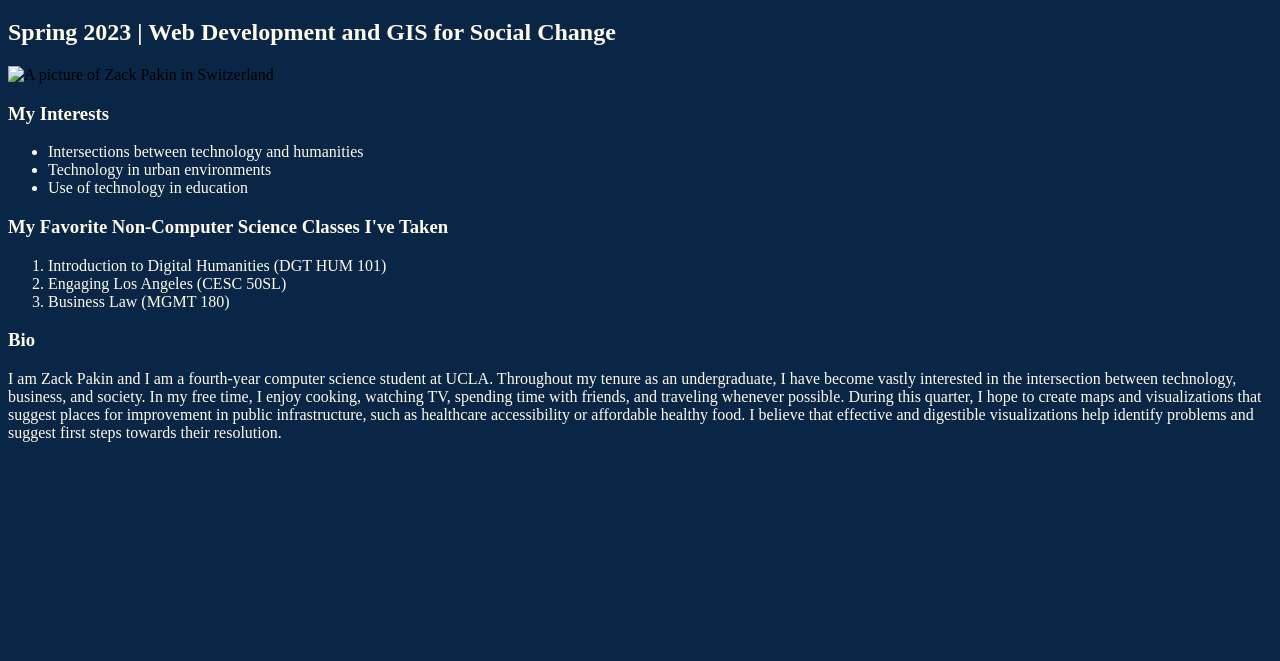
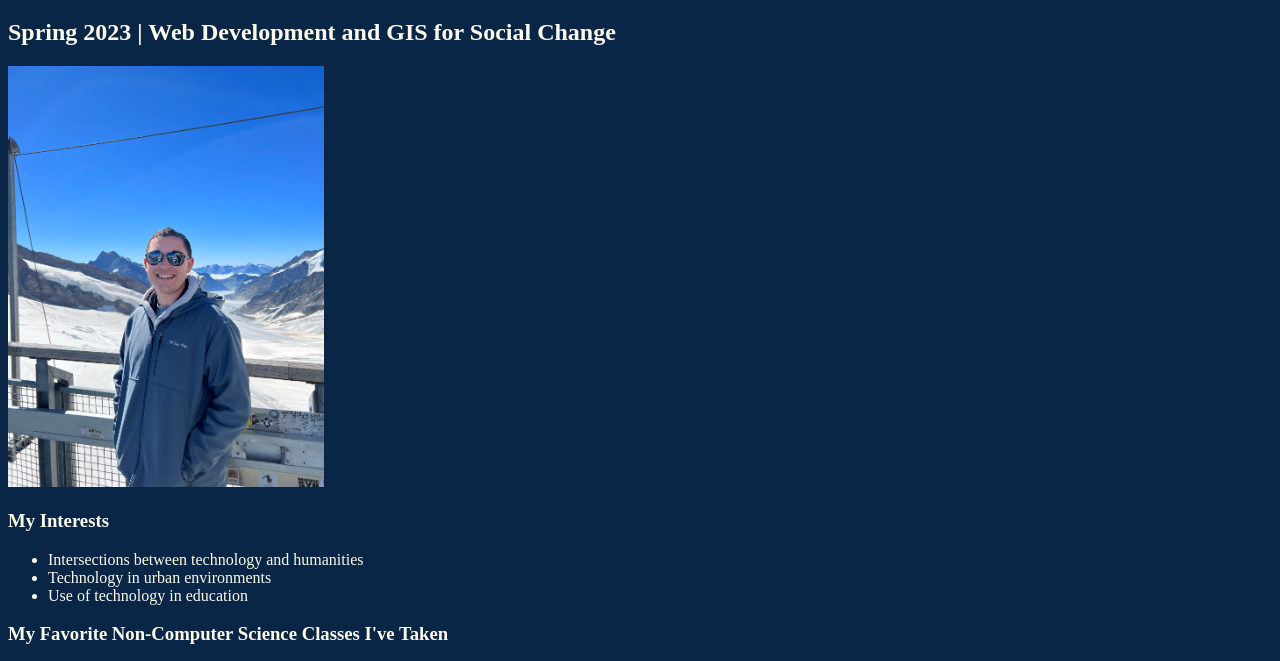
Before and after one commit to zacharypakin/aa191a-23s, a plain HTML site: page index.html in a window 1280 px wide. Shown: the part 87-748 px from the top of the page. Drawn offline with Linux system fonts and the light colour scheme; the site is published under a folder, as on GitHub Pages, so addresses that start at the root find nothing.

Commit message:
fixing image link

```diff
--- a/index.html
+++ b/index.html
@@ -21,7 +21,7 @@
         <div class="main">
            <h1>Zack Pakin's Map Portfolio</h1>
            <h2>Spring 2023 | Web Development and GIS for Social Change</h2>
-            <img class="profile-picture" src="/media/me.jpg" alt="A picture of Zack Pakin in Switzerland">
+            <img class="profile-picture" src="./media/me.jpg" alt="A picture of Zack Pakin in Switzerland">
             <h3>My Interests</h3>
             <ul>
                 <li>Intersections between technology and humanities</li>
```
